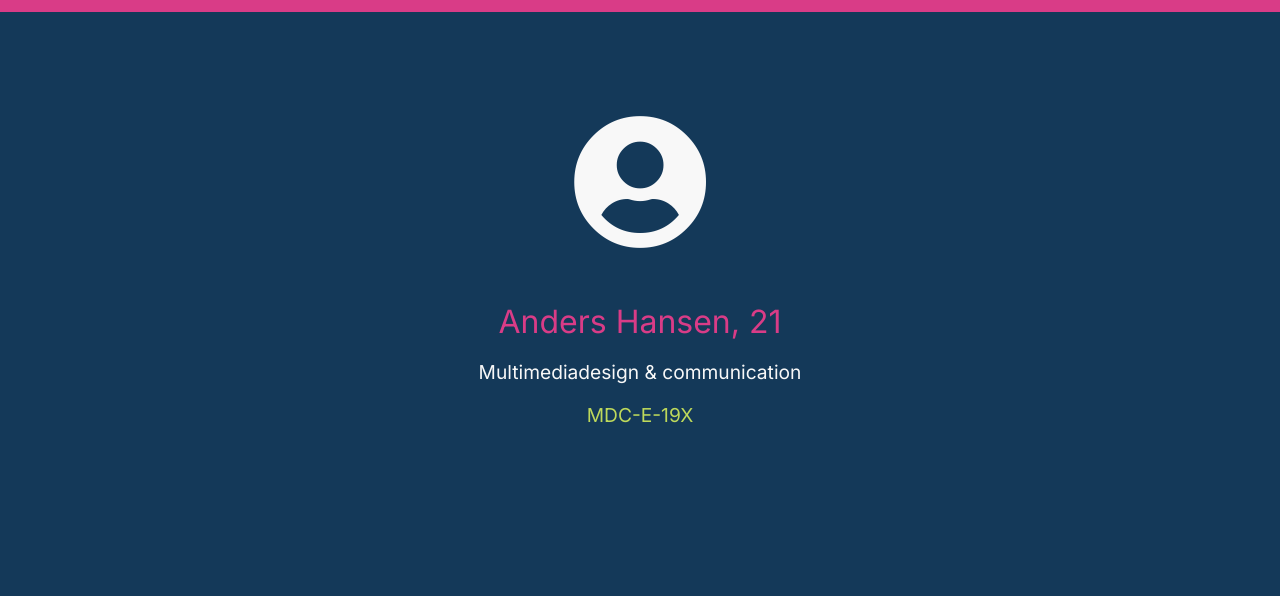
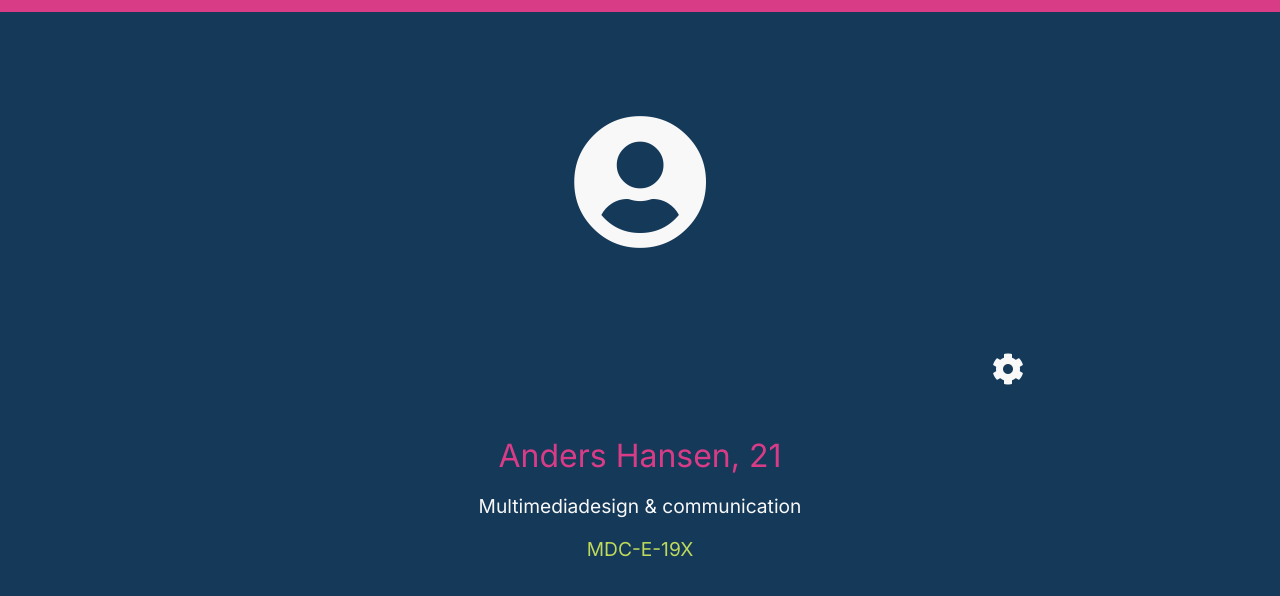
Before and after one commit to Piotr20/UX, a plain HTML site: page Subpages/account.html in a window 1280 px wide. Shown: the part 60-656 px from the top of the page. Drawn offline with Linux system fonts and the light colour scheme; a script that the page names is missing; a web font is replaced by a local one.

Commit message:
more links and corrections

```diff
--- a/Subpages/account.html
+++ b/Subpages/account.html
@@ -25,7 +25,10 @@
 
           <main>
 
-               <i class="fas fa-user-circle"></i>
+               <div class="icons">
+                    <i class="fas fa-user-circle"></i>
+                    <i class="fas fa-cog"></i>
+               </div>
 
                <p class="name">Anders Hansen, 21</p>
                <p class="education">Multimediadesign & communication</p>
--- a/css/account.css
+++ b/css/account.css
@@ -8,14 +8,32 @@ main {
     background-color: #143959;
 }
 
+/* This has to be fixed XD. i cant center the account icon */
+.icons {
+    display: block;
+}
+
 .fa-user-circle {
     color: #f8f8f8;
     font-size: 8.5em;
+    text-align: center;
+    padding-top: 8%;
     display: block;
-    text-align: center;
     width: 100%;
+}
+
+/* this should be beside the aacount icon on the right */
+.fa-cog {
+    color: #f8f8f8;
+    font-size: 2em;
+    text-align: right;
+    padding-right: 20%;
     padding-top: 8%;
+    display: block;
+    width: 100%;
 }
+
+/* has to be fixed ^^^^^^^ */
 
 .name {
     text-align: center;
```
Also changed, not shown: Subpages/Sign_up.html (+1 -1 lines), Subpages/login_page.html (+1 -1 lines).
